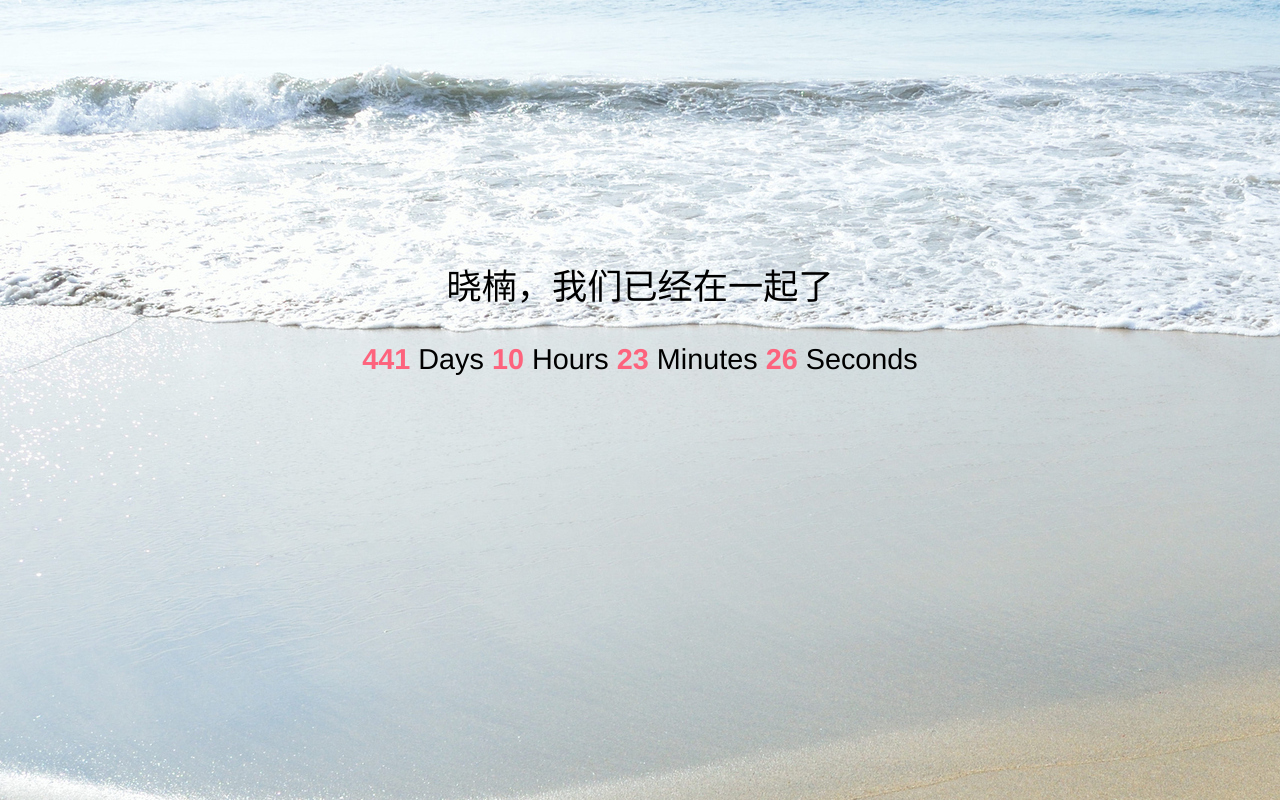
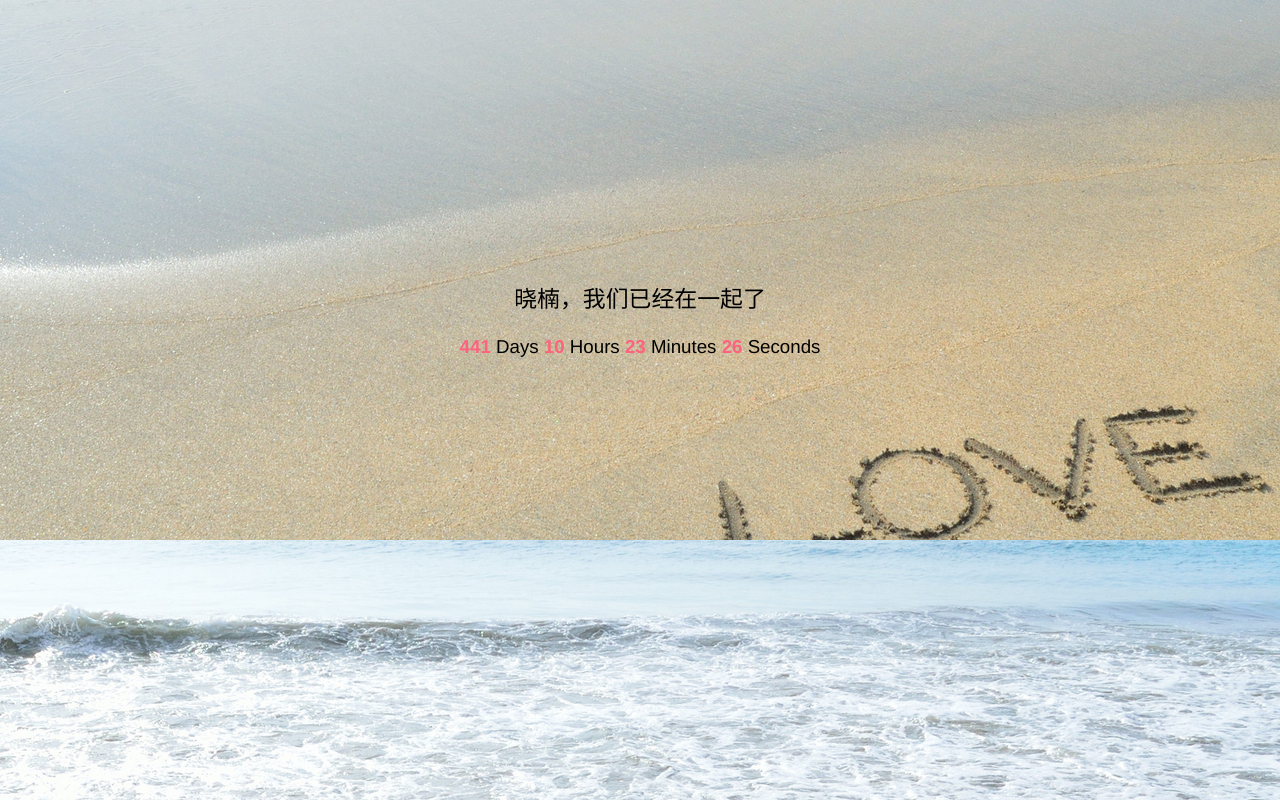
Before and after one commit to hkdywg/stay-in-love, a plain HTML site: page index.html in a window 1280 px wide. Drawn offline with Linux system fonts and the light colour scheme.

Commit message:
change width

```diff
--- a/index.html
+++ b/index.html
@@ -13,10 +13,8 @@
             -webkit-font-smoothing: antialiased;
             font-family: Helvetica Neue, Helvetica, Hiragino Sans GB, Microsoft YaHei, Arial, sans-serif;
             background-image: url('bg.jpg');
-			filter:"progid:DXImageTransform.Microsoft.AlphaImageLoader(sizingMethod='scale')";
-			-moz-background-size:100% 100%;
-			background-size:100% 100%;
-            font-size: 85%;
+            background-position: center;
+			font-size: 65%;
             margin: 0;
         }
 
```
